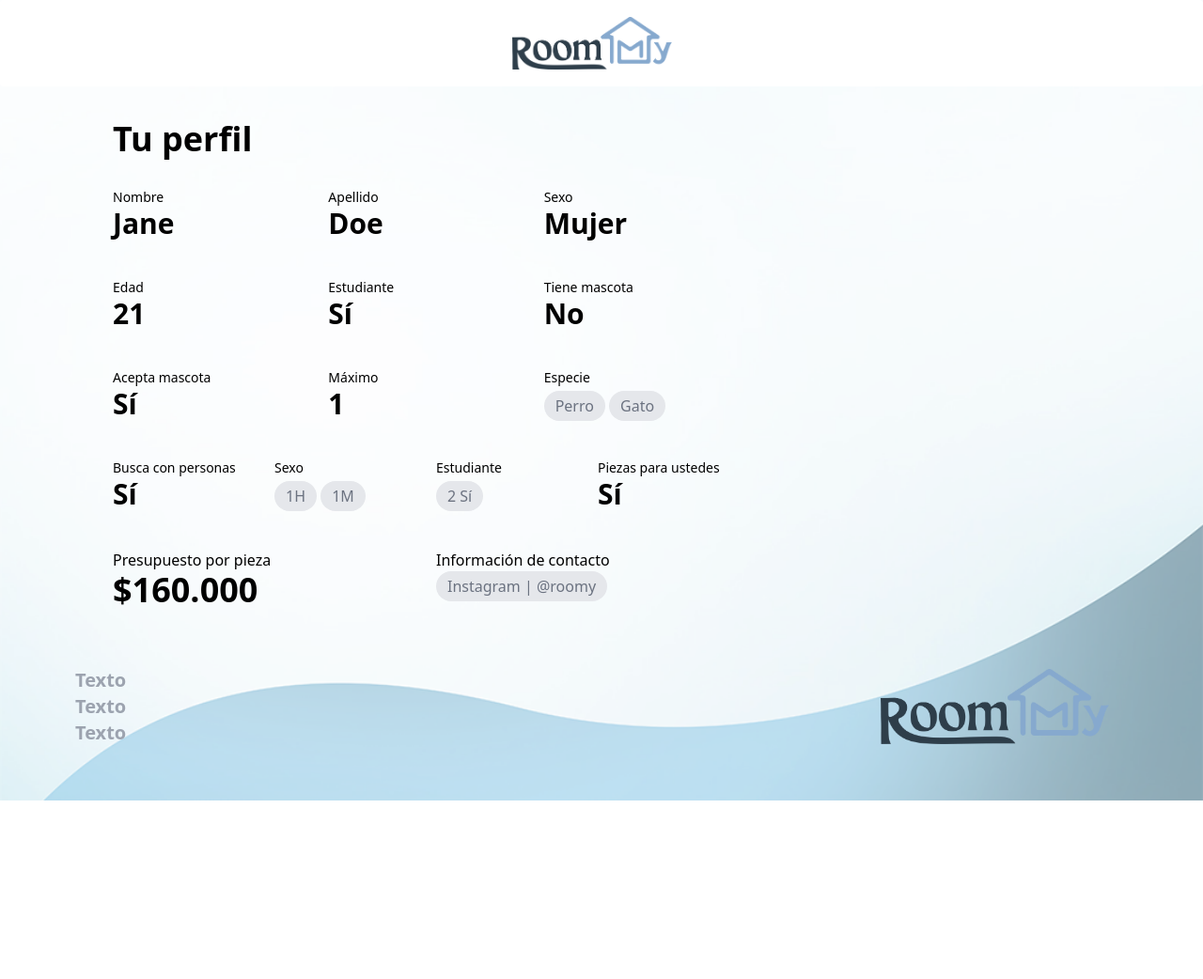
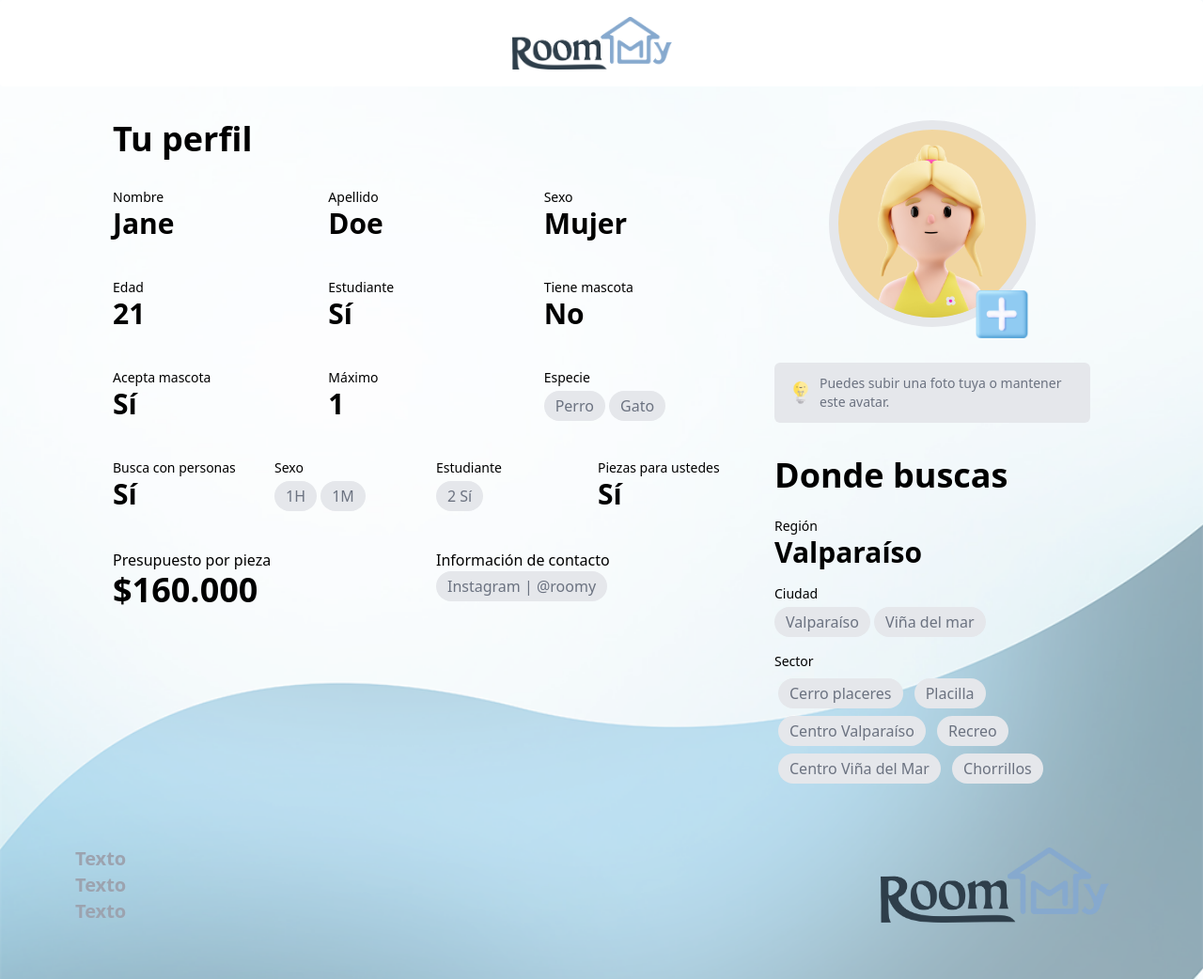
Before and after one commit to CatalinaSchencke/RoomMy-Old, a plain HTML site: page profiles/roomie/part9.html in a window 1280 px wide. Shown: the whole page at 94% size. Before the commit the page ends 852 px from the top, so only its background shows below. Drawn offline with nearby package versions, Linux system fonts and the light colour scheme; files that its build step writes are made by us from their sources; files whose address does not match are found by name.

Commit message:
Add location preferences summary to profile.html

```diff
--- a/profiles/roomie/part9.html
+++ b/profiles/roomie/part9.html
@@ -133,7 +133,79 @@
                         </div>
                     </div>
                 </div>
-                <div>
+
+                <div class="flex flex-col gap-4">
+                    <div class="rounded flex flex-col items-center">
+                        <div class="relative mb-4">
+                            <div class="border-[10px] w-[220px] h-[220px] overflow-hidden border-gray-200 rounded-full inline-block bg-[#F1D6A0]">
+                                <img class="h-[230px] object-cover" src="./../../images/mujer.png" alt=""/>
+                            </div>
+                            <div class="absolute top-[80%] left-[70%]">
+                                <a href="#">
+                                    <img class="w-[60px]" src="./../../images/add-button.png" alt=""/>
+                                </a>
+                            </div>
+                        </div>
+                        <div class="bg-gray-200 py-3 px-4 rounded-md flex items-center mt-4">
+                            <img class="w-6 h-6 mr-2" src="./../../images/ampolleta.png" alt=""/>
+                            <p class="text-gray-500 text-sm">Puedes subir una foto tuya o mantener este avatar.</p>
+                        </div>
+                    </div>
+                    <div class="mt-5">
+                        <h3 class="text-4xl font-semibold">Donde buscas</h3>
+                        <div class="mt-6">
+                            <h4 class="text-sm">Región</h4>
+                            <p class="text-3xl font-semibold">Valparaíso</p>
+                        </div>
+                        <div class="mt-4">
+                            <h4 class="text-sm">Ciudad</h4>
+                            <div class="mt-1">
+                                <div class="bg-gray-200 px-3 py-1 rounded-2xl inline-block">
+                                    <a href="#">
+                                        <p class="text-gray-500">Valparaíso</p>
+                                    </a>
+                                </div>
+                                <div class="bg-gray-200 px-3 py-1 rounded-2xl inline-block">
+                                    <p class="text-gray-500">Viña del mar</p>
+                                 </div>
+                            </div>
+                        </div>
+                        <div class="mt-4">
+                            <h4 class="text-sm">Sector</h4>
+                            <div class="mt-1">
+                                <div class="bg-gray-200 px-3 py-1 rounded-2xl inline-block m-1">
+                                    <a href="#">
+                                        <p class="text-gray-500">Cerro placeres</p>
+                                    </a>
+                                </div>
+                                <div class="bg-gray-200 px-3 py-1 rounded-2xl inline-block m-1">
+                                    <a href="#">
+                                        <p class="text-gray-500">Placilla</p>
+                                    </a>
+                                 </div>
+                                 <div class="bg-gray-200 px-3 py-1 rounded-2xl inline-block m-1">
+                                    <a href="#">
+                                        <p class="text-gray-500">Centro Valparaíso</p>
+                                    </a>
+                                 </div>
+                                 <div class="bg-gray-200 px-3 py-1 rounded-2xl inline-block m-1">
+                                    <a href="">
+                                        <p class="text-gray-500">Recreo</p>
+                                    </a>
+                                 </div>
+                                 <div class="bg-gray-200 px-3 py-1 rounded-2xl inline-block m-1">
+                                    <a href="#">
+                                        <p class="text-gray-500">Centro Viña del Mar</p>
+                                    </a>
+                                 </div>
+                                 <div class="bg-gray-200 px-3 py-1 rounded-2xl inline-block m-1">
+                                    <a href="#">
+                                        <p class="text-gray-500">Chorrillos</p>
+                                    </a>
+                                 </div>
+                            </div>
+                        </div>
+                    </div>
                 </div>
             </div>
         </section>
```
